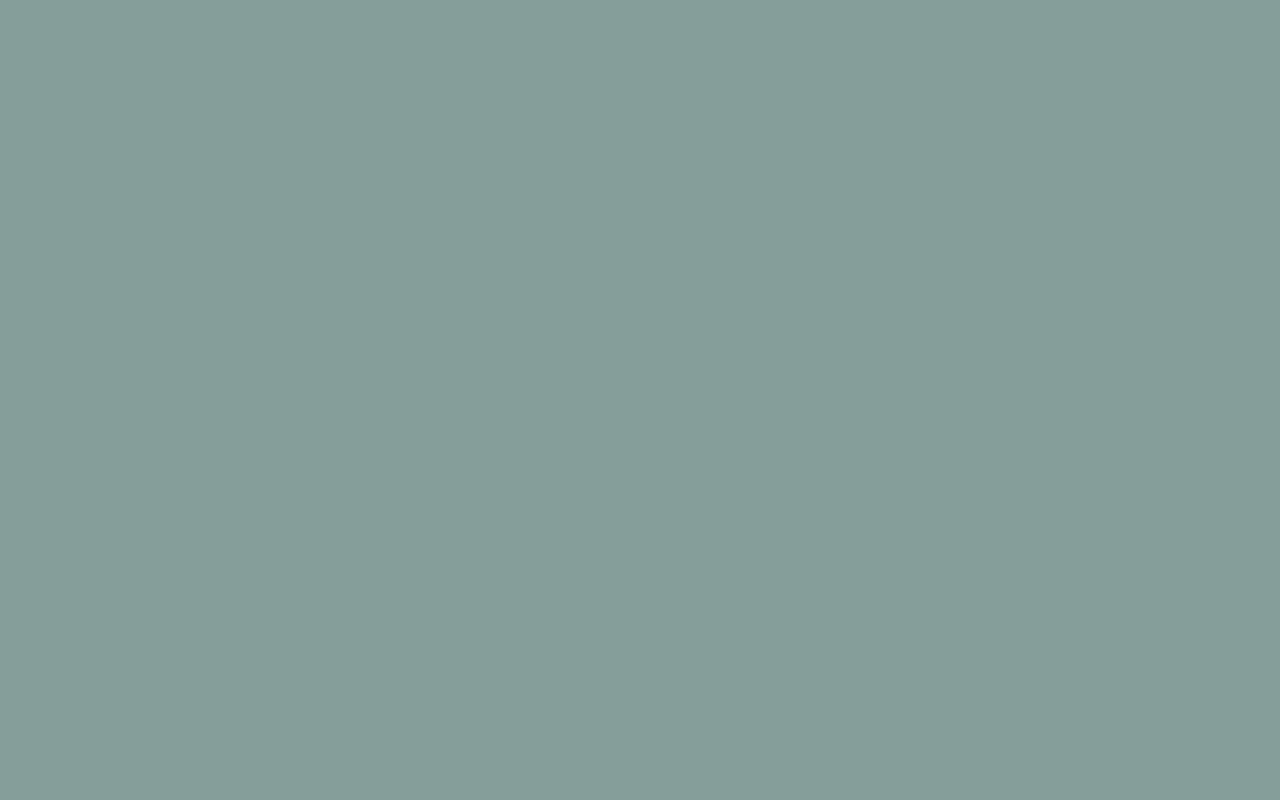
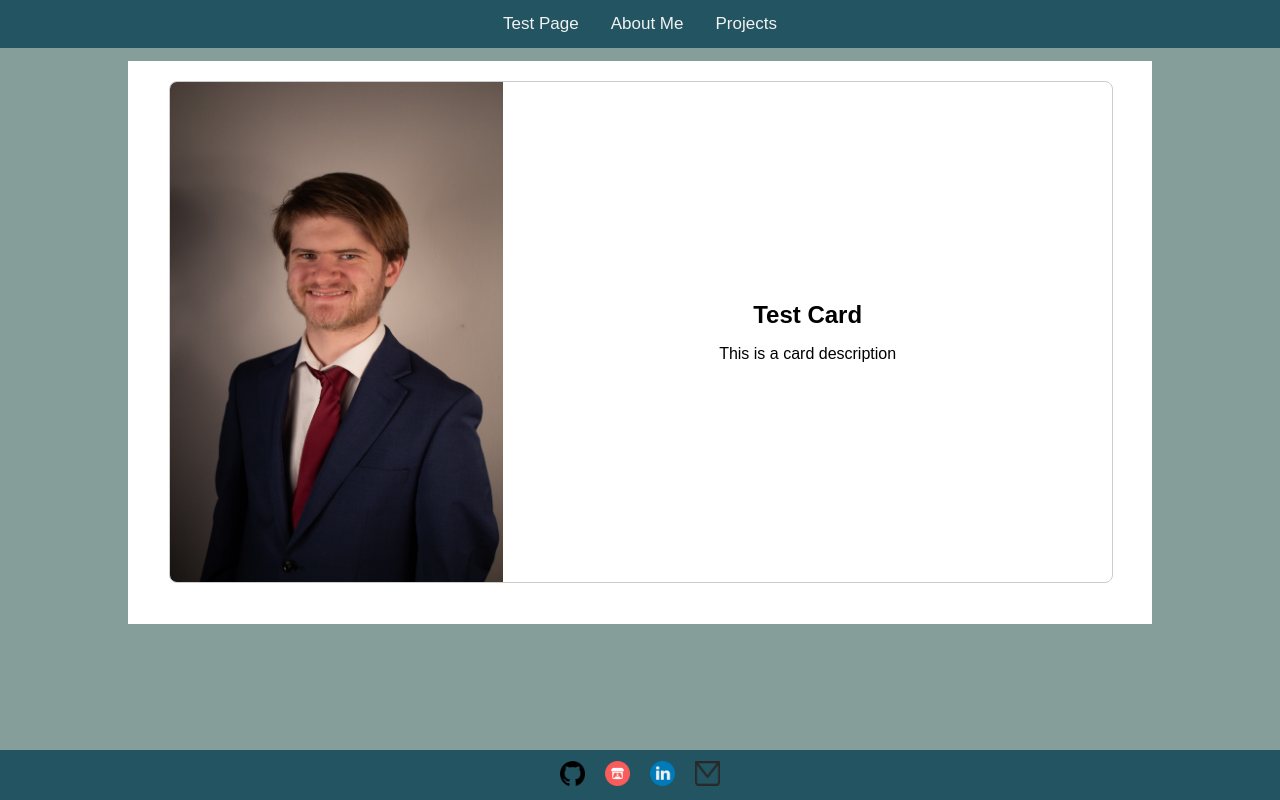
Before and after one commit to hdorer/hdorer.github.io, a React (Vite) app: page /test-page in a window 1280 px wide. Before the commit this address had no page. Built offline with nearby package versions, Linux system fonts and the light colour scheme.

Commit message:
Set up Card component in test page

```diff
--- a/src/App.tsx
+++ b/src/App.tsx
@@ -2,6 +2,7 @@ import { Route, BrowserRouter, Routes } from "react-router-dom";
 import Root from "./routes/Root";
 import AboutMe from "./routes/AboutMe";
 import Projects from "./routes/Projects";
+import TestPage from "./routes/TestPage";
 
 function App() {
     return (
@@ -10,6 +11,7 @@ function App() {
 				<Route path="/" element={<Root />}>
 					<Route index element={<AboutMe />} />
 					<Route path="projects/" element={<Projects />} />
+					{import.meta.env.DEV && <Route path="test-page/" element={<TestPage />} />}
 				</Route>
 			</Routes>
 		</BrowserRouter>
--- /dev/null
+++ b/src/components/Card.css
@@ -0,0 +1,41 @@
+.card {
+    display: flex;
+    border: 1px solid #ccc;
+    border-radius: 8px;
+    overflow: hidden;
+    width: 100%;
+    max-height: 500px;
+    font-family: "RobotoLight", sans-serif;
+}
+
+.card-thumbnail {
+    display: inline-block;
+    max-height: 500px;
+    background-color: #f0f0f0;
+    width: max-content;
+}
+
+.card-thumbnail img {
+    width: auto;
+    max-height: 500px;
+    object-fit: contain;
+}
+
+.card-content {
+    display: flex;
+    flex-direction: column;
+    align-items: center;
+    justify-content: center;
+    flex: 2;
+    padding: 16px;
+    max-height: 500px;
+}
+
+.card-content h1 {
+    margin: 0;
+    font-size: 24px;
+}
+
+.card-body {
+    margin-top: 16px;
+}
--- /dev/null
+++ b/src/components/Card.tsx
@@ -0,0 +1,26 @@
+import { ReactNode } from 'react';
+import './Card.css';
+
+interface Props {
+    title?: string;
+    thumbnail?: string;
+    children: ReactNode;
+}
+
+function Card({ title, thumbnail, children }: Props) {
+    return (
+        <div className="card">
+            <div className="card-thumbnail">
+                <img src={thumbnail} />
+            </div>
+            <div className="card-content">
+                <h1>{title}</h1>
+                <div className="card-body">
+                    {children}
+                </div>
+            </div>
+        </div>
+    );
+}
+
+export default Card;
--- a/src/components/NavbarLinks.tsx
+++ b/src/components/NavbarLinks.tsx
@@ -11,8 +11,9 @@ function NavbarLinks({ onClick }: Props) {
 
     return (
         <>
+            {import.meta.env.DEV && <Link to="/test-page/" className={pathname==="/test-page/" ? "active" : ""} onClick={onClick}>Test Page</Link>}
             <Link to="/" className={pathname === "/" ? "active" : ""} onClick={onClick}>About Me</Link>
-            <Link to="projects/" className={pathname === "/projects/" ? "active" : ""} onClick={onClick}>Projects</Link>
+            <Link to="/projects/" className={pathname === "/projects/" ? "active" : ""} onClick={onClick}>Projects</Link>
         </>
     )
 }
--- /dev/null
+++ b/src/routes/TestPage.tsx
@@ -0,0 +1,16 @@
+import Card from '../components/Card';
+import thumbnail from '../assets/portrait.jpg';
+
+function TestPage() {
+    return (
+        <div className="page-container">
+            <div className="content-container">
+                <Card title="Test Card" thumbnail={thumbnail}>
+                    This is a card description
+                </Card>
+            </div>
+        </div>
+    )
+}
+
+export default TestPage;
```
Also changed, not shown: src/components/Footer.css (renamed from src/components/footer.css).
